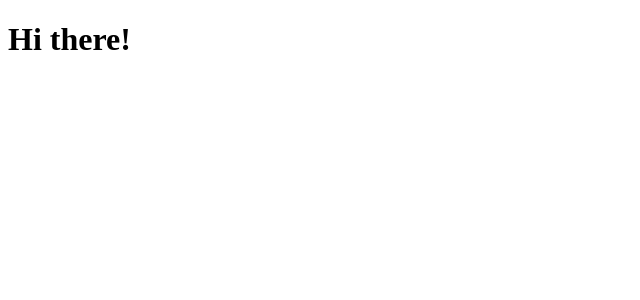
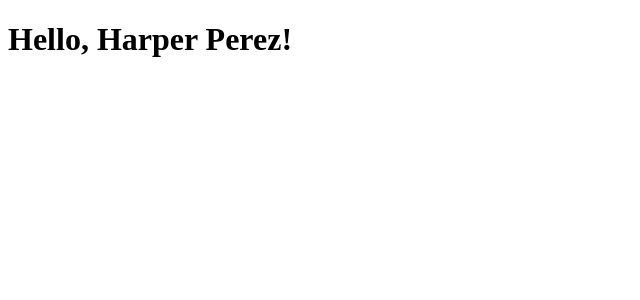
Before and after one commit to fjmn2001/react17, a React (Create React App) app in the folder apps/getting-started/: page / in a window 1280 px wide. Shown: the top 300 px of the page, without its empty margins (0-640 px from the left). Built offline with nearby package versions, Linux system fonts and the light colour scheme.

Commit message:
feat: getting-started v1. Ref sn

```diff
--- a/apps/getting-started/src/App.tsx
+++ b/apps/getting-started/src/App.tsx
@@ -1,7 +1,23 @@
+interface User {
+    firstName: string
+    lastName: string
+}
+
 export default function App() {
+    function formatName(user: User): string {
+        return user.firstName + ' ' + user.lastName;
+    }
+
+    const user: User = {
+        firstName: 'Harper',
+        lastName: 'Perez'
+    };
+
     return (
         <>
-            <h1>Hi there!</h1>
+            <h1>
+                Hello, { formatName(user) }!
+            </h1>
         </>
     );
 }
```
